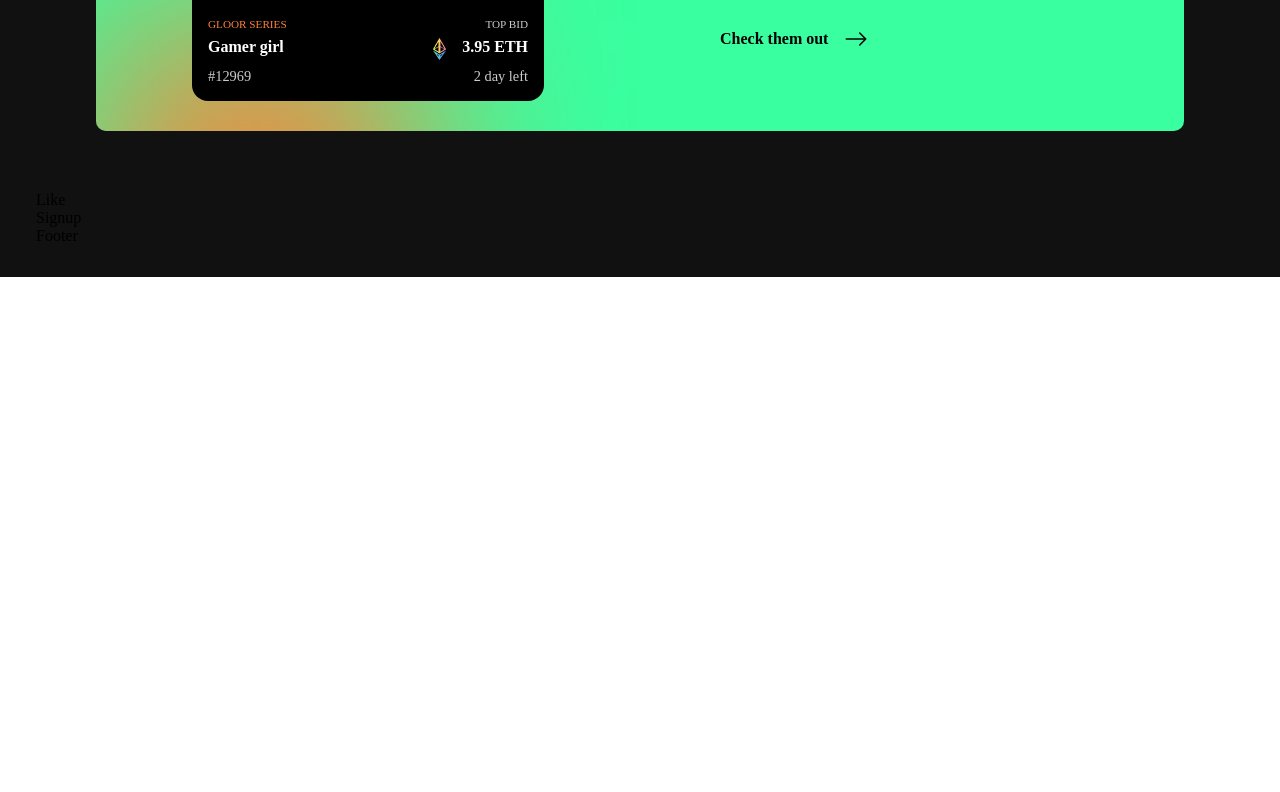
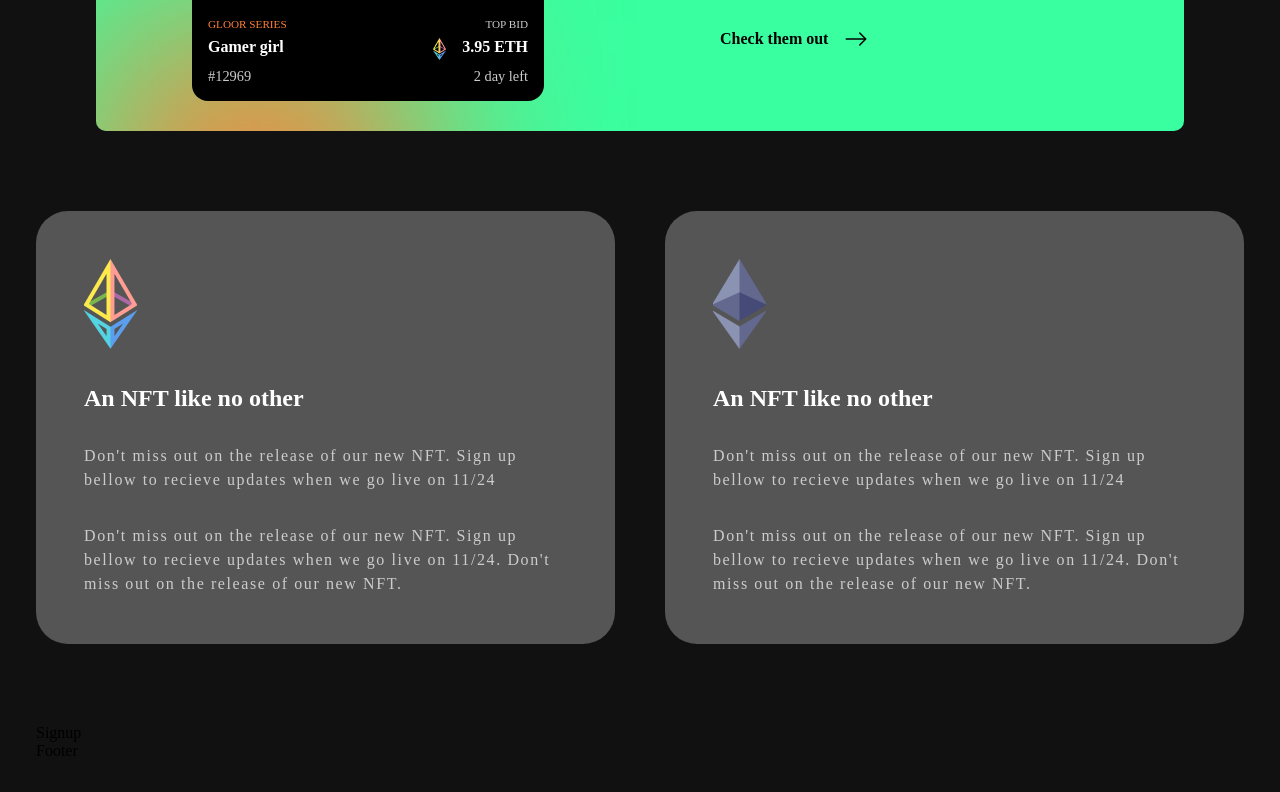
Before and after one commit to DevArthuro/landing-nft, a React (Vite) app: page / in a window 1280 px wide. Shown: the part 2892-3684 px from the top of the page. Before the commit the page ends 3169 px from the top, so only its background shows below. Built offline with nearby package versions, Linux system fonts and the light colour scheme.

Commit message:
feat: add like section

```diff
--- a/src/components/Like.tsx
+++ b/src/components/Like.tsx
@@ -1,5 +1,43 @@
+import eth1 from "../../public/eth1.png";
+import eth2 from "../../public/eth2.png";
+
 const Like = () => {
-  return <div>Like</div>;
+  return (
+    <div className="like">
+      <div className="container">
+        <div className="content">
+          <div className="image">
+            <img src={eth1} alt="Eth logo" />
+          </div>
+          <h2 className="title">An NFT like no other</h2>
+          <p className="description">
+            Don't miss out on the release of our new NFT. Sign up bellow to
+            recieve updates when we go live on 11/24
+          </p>
+          <p className="description">
+            Don't miss out on the release of our new NFT. Sign up bellow to
+            recieve updates when we go live on 11/24. Don't miss out on the
+            release of our new NFT.
+          </p>
+        </div>
+        <div className="content">
+          <div className="image">
+            <img src={eth2} alt="Eth logo" />
+          </div>
+          <h2 className="title">An NFT like no other</h2>
+          <p className="description">
+            Don't miss out on the release of our new NFT. Sign up bellow to
+            recieve updates when we go live on 11/24
+          </p>
+          <p className="description">
+            Don't miss out on the release of our new NFT. Sign up bellow to
+            recieve updates when we go live on 11/24. Don't miss out on the
+            release of our new NFT.
+          </p>
+        </div>
+      </div>
+    </div>
+  );
 };
 
 export default Like;
--- a/src/sass/sections/_like.scss
+++ b/src/sass/sections/_like.scss
@@ -0,0 +1,26 @@
+@use "../base/variables" as *;
+
+.like {
+  margin: 5rem 0;
+  .container {
+    display: grid;
+    grid-template-columns: 1fr 1fr;
+    gap: 50px;
+    .content {
+      background-color: map-get($colors, --accent-color2);
+      display: flex;
+      flex-direction: column;
+      gap: 32px;
+      padding: 48px;
+      border-radius: 32px;
+      .title {
+        color: map-get($colors, --accent-color1);
+      }
+      .description {
+        color: map-get($colors, --accent-color3);
+        letter-spacing: 0.1rem;
+        line-height: 1.5rem;
+      }
+    }
+  }
+}
--- a/src/styles/index.css
+++ b/src/styles/index.css
@@ -260,6 +260,30 @@ nav .links-container .links li:last-of-type a {
   bottom: 40%;
   left: 40%;
 }
+.like {
+  margin: 5rem 0;
+}
+.like .container {
+  display: grid;
+  grid-template-columns: 1fr 1fr;
+  gap: 50px;
+}
+.like .container .content {
+  background-color: #555;
+  display: flex;
+  flex-direction: column;
+  gap: 32px;
+  padding: 48px;
+  border-radius: 32px;
+}
+.like .container .content .title {
+  color: #fff;
+}
+.like .container .content .description {
+  color: #ccc;
+  letter-spacing: 0.1rem;
+  line-height: 1.5rem;
+}
 .releases {
   margin: 60px;
   display: flex;
```
